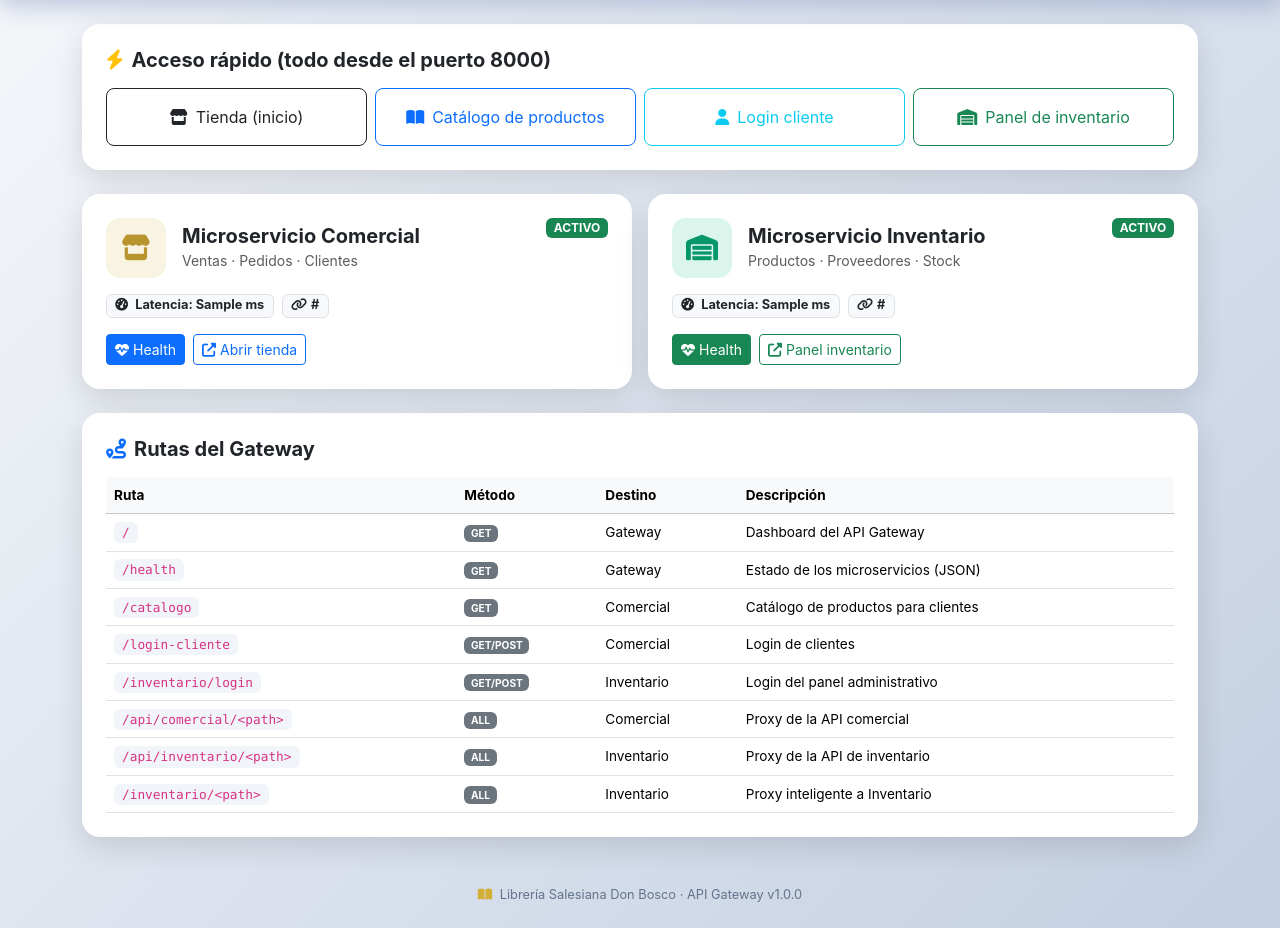
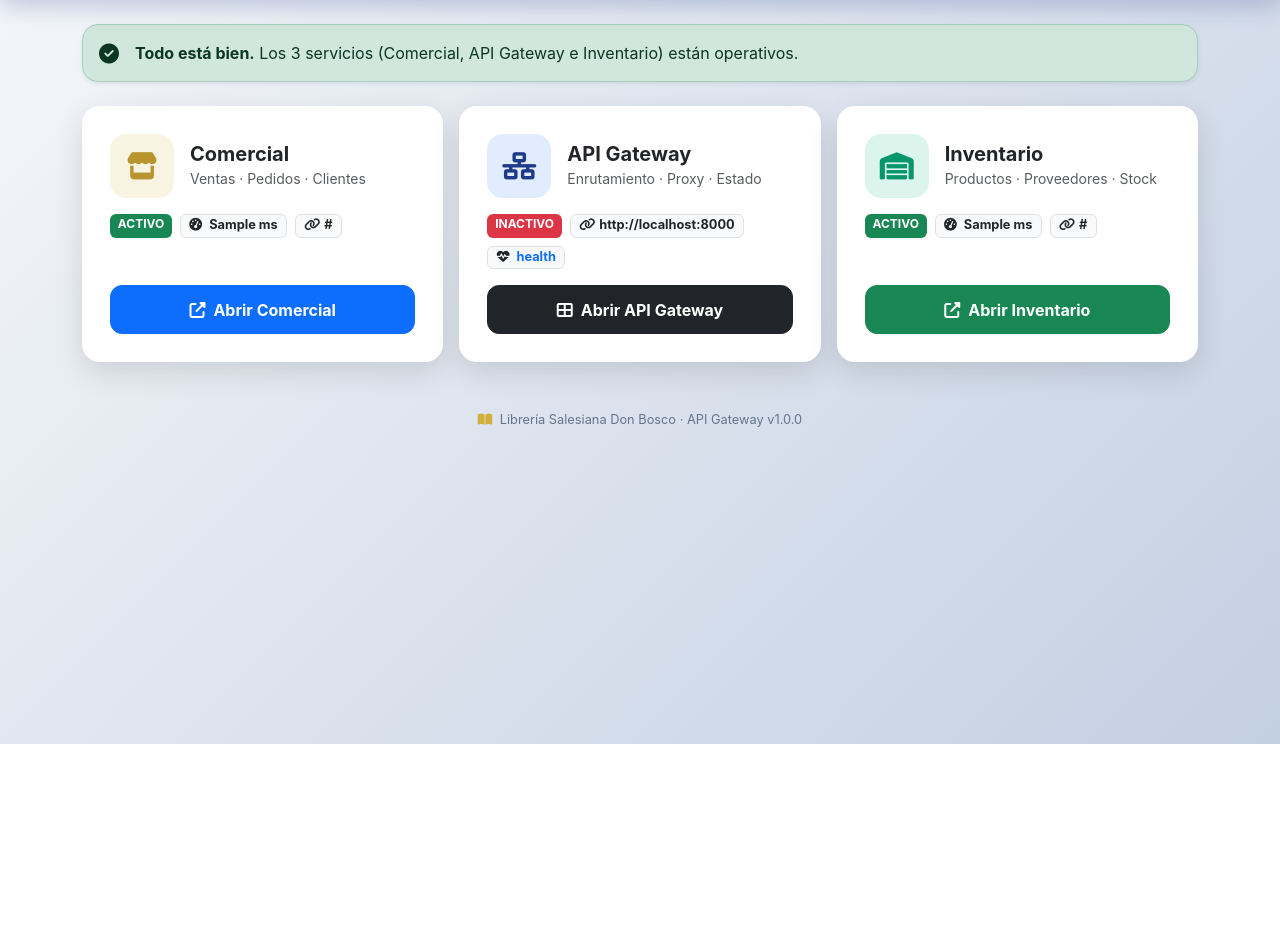
Before and after one commit to adielvillarureta/microservicios-libreria, a Flask app: template apiGateway/apiGateway/templates/dashboard.html in a window 1280 px wide. Shown: the part 56-984 px from the top of the page. After the commit the page ends 800 px from the top, so only its background shows below. Run offline with Flask 3, Linux system fonts and the light colour scheme; the template is opened without the code that fills it: most values are stand-ins (such as "Sample title", 1, 10 or a date in 2020).

Commit message:
dashboard gateway con 3 servicios y banner de estado; fix /inventario/ 404; dashboard de inventario con datos reales

```diff
--- a/apiGateway/apiGateway/app.py
+++ b/apiGateway/apiGateway/app.py
@@ -141,7 +141,7 @@ def proxy_inventario_api(path):
     return proxy_request(request.method, INVENTARIO_URL, path, public_prefix="/api/inventario")
 
 
-@app.route("/inventario", defaults={"path": ""})
+@app.route("/inventario", defaults={"path": ""}, strict_slashes=False)
 @app.route("/inventario/<path:path>", methods=["GET", "POST", "PUT", "DELETE", "PATCH"])
 def proxy_inventario(path):
     return proxy_request(request.method, INVENTARIO_URL, path, public_prefix="/inventario")
--- a/apiGateway/apiGateway/templates/dashboard.html
+++ b/apiGateway/apiGateway/templates/dashboard.html
@@ -42,22 +42,27 @@
         }
 
         .status-card .card-body {
-            padding: 1.5rem;
+            padding: 1.75rem;
         }
 
         .status-icon {
-            width: 60px;
-            height: 60px;
-            border-radius: 14px;
+            width: 64px;
+            height: 64px;
+            border-radius: 16px;
             display: flex;
             align-items: center;
             justify-content: center;
-            font-size: 1.6rem;
+            font-size: 1.7rem;
         }
 
         .icon-comercial {
             background: rgba(212, 175, 55, 0.15);
             color: #b8942f;
+        }
+
+        .icon-gateway {
+            background: rgba(59, 130, 246, 0.15);
+            color: #1E3A8A;
         }
 
         .icon-inventario {
@@ -69,17 +74,6 @@
             font-size: 0.8rem;
         }
 
-        .route-table {
-            font-size: 0.85rem;
-        }
-
-        .route-table code {
-            background: #f1f5f9;
-            padding: 0.2rem 0.5rem;
-            border-radius: 6px;
-            font-size: 0.8rem;
-        }
-
         .refresh-btn {
             border-radius: 12px;
             font-weight: 600;
@@ -88,6 +82,12 @@
         .footer-gateway {
             color: #64748b;
             font-size: 0.8rem;
+        }
+
+        .btn-abrir {
+            border-radius: 12px;
+            font-weight: 700;
+            padding: 0.7rem 1rem;
         }
     </style>
 </head>
@@ -115,181 +115,123 @@
     </nav>
 
     <div class="container py-4">
-        <!-- ACCESO RÁPIDO -->
-        <div class="card status-card mb-4">
-            <div class="card-body">
-                <h5 class="fw-bold mb-3"><i class="fas fa-bolt me-2 text-warning"></i>Acceso rápido (todo desde el puerto 8000)</h5>
-                <div class="row g-2">
-                    <div class="col-12 col-sm-6 col-lg-3">
-                        <a href="/" target="_blank" class="btn btn-outline-dark w-100 py-3 rounded-3">
-                            <i class="fas fa-store me-2"></i>Tienda (inicio)
-                        </a>
+        <!-- ESTADO GLOBAL -->
+        <div id="estadoGlobal"
+             class="alert alert-{{ 'success' if comercial.status == 'active' and inventario.status == 'active' else 'danger' }} d-flex align-items-center rounded-4 shadow-sm mb-4"
+             role="alert">
+            {% if comercial.status == 'active' and inventario.status == 'active' %}
+            <i class="fas fa-check-circle fa-lg me-3"></i>
+            <div>
+                <strong>Todo está bien.</strong>
+                Los 3 servicios (Comercial, API Gateway e Inventario) están operativos.
             </div>
-                    <div class="col-12 col-sm-6 col-lg-3">
-                        <a href="/catalogo" target="_blank" class="btn btn-outline-primary w-100 py-3 rounded-3">
-                            <i class="fas fa-book-open me-2"></i>Catálogo de productos
-                        </a>
+            {% else %}
+            <i class="fas fa-exclamation-triangle fa-lg me-3"></i>
+            <div>
+                <strong>Hay servicios caídos:</strong>
+                {% if comercial.status != 'active' %}Comercial{% endif %}
+                {% if inventario.status != 'active' %}Inventario{% endif %}
             </div>
-                    <div class="col-12 col-sm-6 col-lg-3">
-                        <a href="/login-cliente" target="_blank" class="btn btn-outline-info w-100 py-3 rounded-3">
-                            <i class="fas fa-user me-2"></i>Login cliente
-                        </a>
-                    </div>
-                    <div class="col-12 col-sm-6 col-lg-3">
-                        <a href="{{ inventario_url }}/login" target="_blank" class="btn btn-outline-success w-100 py-3 rounded-3">
-                            <i class="fas fa-warehouse me-2"></i>Panel de inventario
-                        </a>
-                    </div>
-                </div>
-            </div>
+            {% endif %}
         </div>
 
-        <!-- TARJETAS DE ESTADO -->
-        <div class="row g-3 mb-4">
+        <!-- TRES SERVICIOS -->
+        <div class="row g-3">
             <!-- COMERCIAL -->
-            <div class="col-12 col-md-6">
+            <div class="col-12 col-md-4">
                 <div class="card status-card h-100">
-                    <div class="card-body">
-                        <div class="d-flex justify-content-between align-items-start mb-3">
-                            <div class="d-flex align-items-center gap-3">
+                    <div class="card-body d-flex flex-column">
+                        <div class="d-flex align-items-center gap-3 mb-3">
                             <div class="status-icon icon-comercial">
                                 <i class="fas fa-store"></i>
                             </div>
                             <div>
-                                    <h5 class="mb-0 fw-bold">Microservicio Comercial</h5>
+                                <h5 class="mb-0 fw-bold">Comercial</h5>
                                 <span class="text-muted small">Ventas · Pedidos · Clientes</span>
                             </div>
                         </div>
-                            <span id="badgeComercial" class="badge {{ 'bg-success' if comercial.status == 'active' else 'bg-danger' }}">
+                        <div class="d-flex flex-wrap gap-2 mb-3">
+                            <span id="badgeComercial"
+                                  class="badge {{ 'bg-success' if comercial.status == 'active' else 'bg-danger' }}">
                                 {{ 'ACTIVO' if comercial.status == 'active' else 'INACTIVO' }}
                             </span>
-                        </div>
-                        <div class="d-flex flex-wrap gap-2 mb-3">
                             <span class="badge badge-latency bg-light text-dark border">
                                 <i class="fas fa-tachometer-alt me-1"></i>
-                                Latencia: <span id="latenciaComercial">{{ comercial.latency_ms if comercial.latency_ms is not none else '—' }}</span> ms
+                                <span id="latenciaComercial">{{ comercial.latency_ms if comercial.latency_ms is not none else '—' }}</span> ms
                             </span>
                             <span class="badge badge-latency bg-light text-dark border">
                                 <i class="fas fa-link me-1"></i>{{ comercial_url }}
                             </span>
                         </div>
-                        <div class="d-flex gap-2">
-                            <a class="btn btn-sm btn-primary" href="/api/comercial/health" target="_blank">
-                                <i class="fas fa-heartbeat me-1"></i>Health
-                            </a>
-                            <a class="btn btn-sm btn-outline-primary" href="/catalogo" target="_blank">
-                                <i class="fas fa-external-link-alt me-1"></i>Abrir tienda
+                        <a class="btn btn-primary btn-abrir w-100 mt-auto" href="{{ comercial_url }}/" target="_blank">
+                            <i class="fas fa-external-link-alt me-2"></i>Abrir Comercial
                         </a>
                     </div>
+                </div>
+            </div>
+
+            <!-- API GATEWAY -->
+            <div class="col-12 col-md-4">
+                <div class="card status-card h-100">
+                    <div class="card-body d-flex flex-column">
+                        <div class="d-flex align-items-center gap-3 mb-3">
+                            <div class="status-icon icon-gateway">
+                                <i class="fas fa-network-wired"></i>
+                            </div>
+                            <div>
+                                <h5 class="mb-0 fw-bold">API Gateway</h5>
+                                <span class="text-muted small">Enrutamiento · Proxy · Estado</span>
+                            </div>
+                        </div>
+                        <div class="d-flex flex-wrap gap-2 mb-3">
+                            <span class="badge {{ 'bg-success' if gateway == 'active' else 'bg-danger' }}">
+                                {{ 'ACTIVO' if gateway == 'active' else 'INACTIVO' }}
+                            </span>
+                            <span class="badge badge-latency bg-light text-dark border">
+                                <i class="fas fa-link me-1"></i>http://localhost:8000
+                            </span>
+                            <span class="badge badge-latency bg-light text-dark border">
+                                <i class="fas fa-heartbeat me-1"></i>
+                                <a href="/health" target="_blank" class="text-decoration-none">health</a>
+                            </span>
+                        </div>
+                        <a class="btn btn-dark btn-abrir w-100 mt-auto" href="/" target="_blank">
+                            <i class="fas fa-th-large me-2"></i>Abrir API Gateway
+                        </a>
                     </div>
                 </div>
             </div>
 
             <!-- INVENTARIO -->
-            <div class="col-12 col-md-6">
+            <div class="col-12 col-md-4">
                 <div class="card status-card h-100">
-                    <div class="card-body">
-                        <div class="d-flex justify-content-between align-items-start mb-3">
-                            <div class="d-flex align-items-center gap-3">
+                    <div class="card-body d-flex flex-column">
+                        <div class="d-flex align-items-center gap-3 mb-3">
                             <div class="status-icon icon-inventario">
                                 <i class="fas fa-warehouse"></i>
                             </div>
                             <div>
-                                    <h5 class="mb-0 fw-bold">Microservicio Inventario</h5>
+                                <h5 class="mb-0 fw-bold">Inventario</h5>
                                 <span class="text-muted small">Productos · Proveedores · Stock</span>
                             </div>
                         </div>
-                            <span id="badgeInventario" class="badge {{ 'bg-success' if inventario.status == 'active' else 'bg-danger' }}">
+                        <div class="d-flex flex-wrap gap-2 mb-3">
+                            <span id="badgeInventario"
+                                  class="badge {{ 'bg-success' if inventario.status == 'active' else 'bg-danger' }}">
                                 {{ 'ACTIVO' if inventario.status == 'active' else 'INACTIVO' }}
                             </span>
-                        </div>
-                        <div class="d-flex flex-wrap gap-2 mb-3">
                             <span class="badge badge-latency bg-light text-dark border">
                                 <i class="fas fa-tachometer-alt me-1"></i>
-                                Latencia: <span id="latenciaInventario">{{ inventario.latency_ms if inventario.latency_ms is not none else '—' }}</span> ms
+                                <span id="latenciaInventario">{{ inventario.latency_ms if inventario.latency_ms is not none else '—' }}</span> ms
                             </span>
                             <span class="badge badge-latency bg-light text-dark border">
                                 <i class="fas fa-link me-1"></i>{{ inventario_url }}
                             </span>
                         </div>
-                        <div class="d-flex gap-2">
-                            <a class="btn btn-sm btn-success" href="/api/inventario/health" target="_blank">
-                                <i class="fas fa-heartbeat me-1"></i>Health
-                            </a>
-                            <a class="btn btn-sm btn-outline-success" href="{{ inventario_url }}/login" target="_blank">
-                                <i class="fas fa-external-link-alt me-1"></i>Panel inventario
+                        <a class="btn btn-success btn-abrir w-100 mt-auto" href="{{ inventario_url }}/login" target="_blank">
+                            <i class="fas fa-external-link-alt me-2"></i>Abrir Inventario
                         </a>
                     </div>
-                    </div>
-                </div>
-            </div>
-        </div>
-
-        <!-- RUTAS DISPONIBLES -->
-        <div class="card status-card">
-            <div class="card-body">
-                <h5 class="fw-bold mb-3"><i class="fas fa-route me-2 text-primary"></i>Rutas del Gateway</h5>
-                <div class="table-responsive">
-                    <table class="table table-hover route-table align-middle mb-0">
-                        <thead class="table-light">
-                            <tr>
-                                <th>Ruta</th>
-                                <th>Método</th>
-                                <th>Destino</th>
-                                <th>Descripción</th>
-                            </tr>
-                        </thead>
-                        <tbody>
-                            <tr>
-                                <td><code>/</code></td>
-                                <td><span class="badge bg-secondary">GET</span></td>
-                                <td>Gateway</td>
-                                <td>Dashboard del API Gateway</td>
-                            </tr>
-                            <tr>
-                                <td><code>/health</code></td>
-                                <td><span class="badge bg-secondary">GET</span></td>
-                                <td>Gateway</td>
-                                <td>Estado de los microservicios (JSON)</td>
-                            </tr>
-                            <tr>
-                                <td><code>/catalogo</code></td>
-                                <td><span class="badge bg-secondary">GET</span></td>
-                                <td>Comercial</td>
-                                <td>Catálogo de productos para clientes</td>
-                            </tr>
-                            <tr>
-                                <td><code>/login-cliente</code></td>
-                                <td><span class="badge bg-secondary">GET/POST</span></td>
-                                <td>Comercial</td>
-                                <td>Login de clientes</td>
-                            </tr>
-                            <tr>
-                                <td><code>/inventario/login</code></td>
-                                <td><span class="badge bg-secondary">GET/POST</span></td>
-                                <td>Inventario</td>
-                                <td>Login del panel administrativo</td>
-                            </tr>
-                            <tr>
-                                <td><code>/api/comercial/&lt;path&gt;</code></td>
-                                <td><span class="badge bg-secondary">ALL</span></td>
-                                <td>Comercial</td>
-                                <td>Proxy de la API comercial</td>
-                            </tr>
-                            <tr>
-                                <td><code>/api/inventario/&lt;path&gt;</code></td>
-                                <td><span class="badge bg-secondary">ALL</span></td>
-                                <td>Inventario</td>
-                                <td>Proxy de la API de inventario</td>
-                            </tr>
-                            <tr>
-                                <td><code>/inventario/&lt;path&gt;</code></td>
-                                <td><span class="badge bg-secondary">ALL</span></td>
-                                <td>Inventario</td>
-                                <td>Proxy inteligente a Inventario</td>
-                            </tr>
-                        </tbody>
-                    </table>
                 </div>
             </div>
         </div>
@@ -302,6 +244,20 @@
 
     <script src="https://cdn.jsdelivr.net/npm/bootstrap@5.3.2/dist/js/bootstrap.bundle.min.js"></script>
     <script>
+        function pintarEstadoGlobal(c, i) {
+            const banner = document.getElementById('estadoGlobal');
+            const ok = c.status === 'active' && i.status === 'active';
+            banner.className = 'alert d-flex align-items-center rounded-4 shadow-sm mb-4 alert-' + (ok ? 'success' : 'danger');
+            if (ok) {
+                banner.innerHTML = '<i class="fas fa-check-circle fa-lg me-3"></i><div><strong>Todo está bien.</strong> Los 3 servicios (Comercial, API Gateway e Inventario) están operativos.</div>';
+            } else {
+                const caidos = [];
+                if (c.status !== 'active') caidos.push('Comercial');
+                if (i.status !== 'active') caidos.push('Inventario');
+                banner.innerHTML = '<i class="fas fa-exclamation-triangle fa-lg me-3"></i><div><strong>Hay servicios caídos:</strong> ' + caidos.join(', ') + '</div>';
+            }
+        }
+
         async function refrescarEstado() {
             const btn = document.querySelector('.refresh-btn');
             btn.disabled = true;
@@ -324,6 +280,8 @@
                 badgeI.className = 'badge ' + (i.status === 'active' ? 'bg-success' : 'bg-danger');
                 badgeI.textContent = i.status === 'active' ? 'ACTIVO' : 'INACTIVO';
                 document.getElementById('latenciaInventario').textContent = i.latency_ms != null ? i.latency_ms : '—';
+
+                pintarEstadoGlobal(c, i);
             } catch (e) {
                 console.error('Error al refrescar estado:', e);
             } finally {
```
Also changed, not shown: Inventario y gestión interna/app.py (+67 -12 lines), Inventario y gestión interna/templates/dashboard.html (+19 -19 lines). Lines whose indentation alone changed are shown as unchanged.
